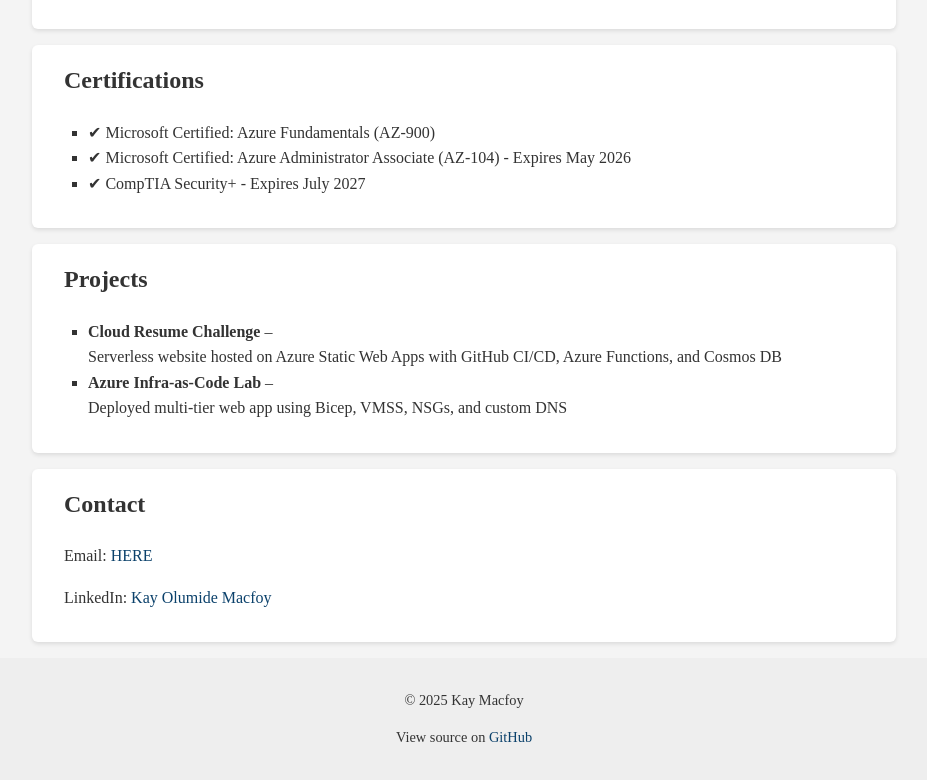
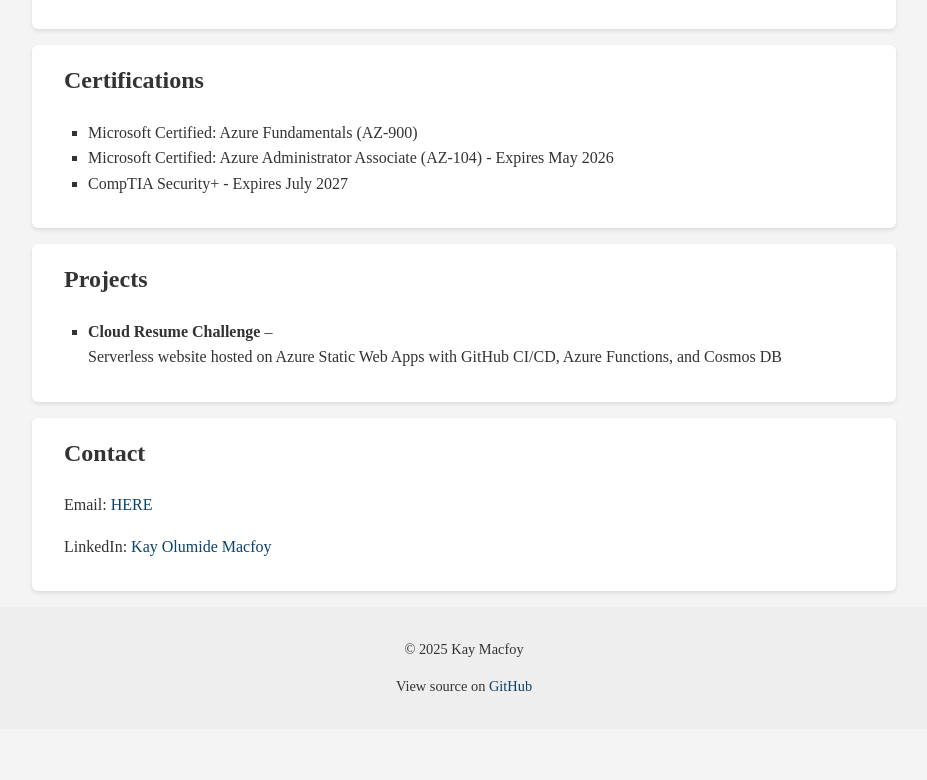
Before and after one commit to kmacfoy/kmacfoy.github.io, a plain HTML site: page index.html in a window 1280 px wide. Shown: the part 1201-1981 px from the top of the page, without its empty margins (176-1103 px from the left). After the commit the page ends 1930 px from the top, so only its background shows below. Drawn offline with Linux system fonts and the light colour scheme.

Commit message:
Change checkmarks & push CDN purge

```diff
--- a/index.html
+++ b/index.html
@@ -75,9 +75,9 @@
   <section class="certs">
     <h2>Certifications</h2>
     <ul>
-      <li>✔ Microsoft Certified: Azure Fundamentals (AZ-900)</li>
-      <li>✔ Microsoft Certified: Azure Administrator Associate (AZ-104) - Expires May 2026</li>
-      <li>✔ CompTIA Security+ - Expires July 2027</li>
+      <li> Microsoft Certified: Azure Fundamentals (AZ-900)</li>
+      <li> Microsoft Certified: Azure Administrator Associate (AZ-104) - Expires May 2026</li>
+      <li> CompTIA Security+ - Expires July 2027</li>
     </ul>
   </section>
 
@@ -88,11 +88,7 @@
         <strong>Cloud Resume Challenge</strong> – <br/>
         Serverless website hosted on Azure Static Web Apps with GitHub CI/CD, Azure Functions, and Cosmos DB
       </li>
-      <li>
-        <strong>Azure Infra-as-Code Lab</strong> – <br/>
-        Deployed multi-tier web app using Bicep, VMSS, NSGs, and custom DNS
-      </li>
-    </ul>
+     </ul>
   </section>
 
   <section class="contact">
```
Also changed, not shown: .github/workflows/deploy.yml.
